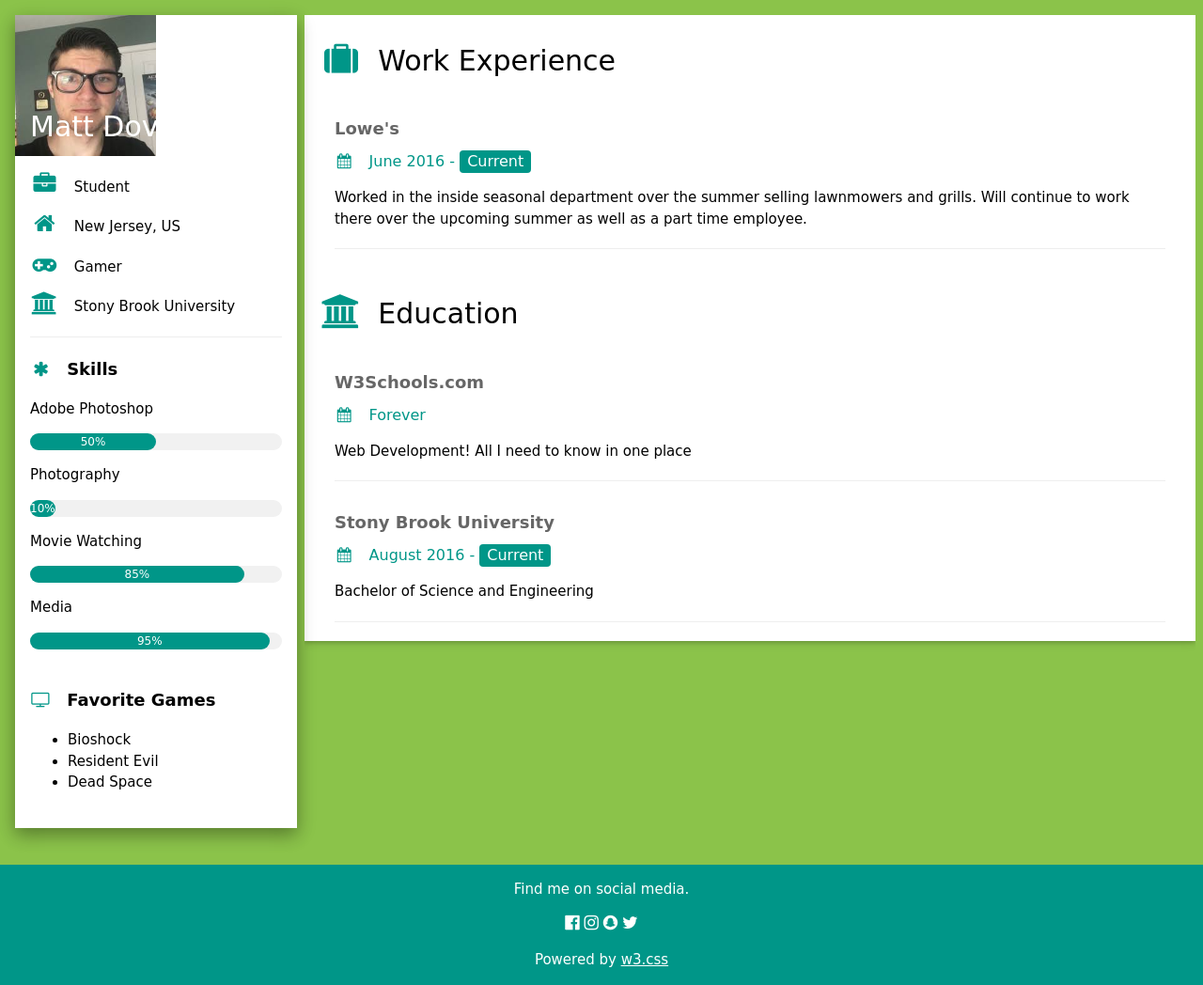
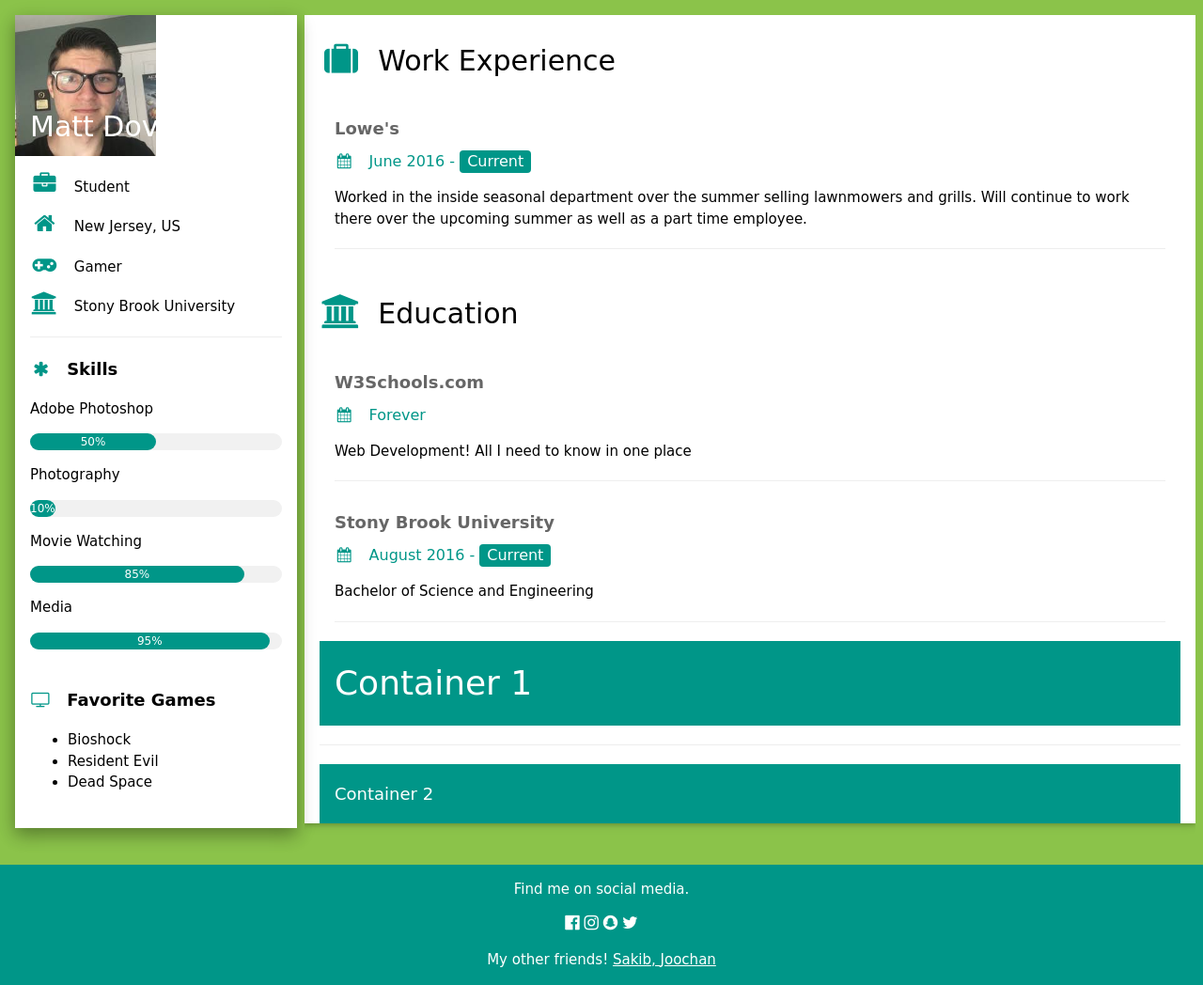
Before and after one commit to mdovedytis/second-site, a plain HTML site: page index.html in a window 1280 px wide. Shown: the whole page at 94% size. Drawn offline with Linux system fonts and the light colour scheme; a web font is replaced by a local one.

Commit message:
no message

```diff
--- a/index.html
+++ b/index.html
@@ -89,8 +89,6 @@
           <hr>
         </div>
 
-
-
         <h2 class="w3-text-black w3-padding-16"><i class="fa fa-university fa-fw w3-margin-right w3-xxlarge w3-text-teal"></i>Education</h2>
         <div class="w3-container">
           <h5 class="w3-opacity"><b>W3Schools.com</b></h5>
@@ -105,6 +103,20 @@
           <p>Bachelor of Science and Engineering</p>
           <hr>
         </div>
+        <div class="w3-container w3-teal w3-padding">
+  <h1>Container 1</h1>
+</div>
+        <hr>
+
+        <div class="w3-container w3-teal w3-padding">
+  <h5>Container 2</h5>
+
+
+</div>
+
+
+
+
 
 
     <!-- End Right Column -->
@@ -122,7 +134,9 @@
   <i class="fa fa-instagram w3-hover-text-purple w3-large"></i>
   <i class="fa fa-snapchat w3-hover-text-yellow w3-large"></i>
   <i class="fa fa-twitter w3-hover-text-light-blue w3-large"></i>
-  <p>Powered by <a href="http://www.w3schools.com/w3css/default.asp" target="_blank">w3.css</a></p>
+  <p>My other friends! <a href="https://hoquesakib.github.io/test3/" target="_blank">Sakib,
+      </a>
+    <a href="https://joockim.github.io/template/" target="_blank"> Joochan</a></p>
 </footer>
 
 </body>
```
